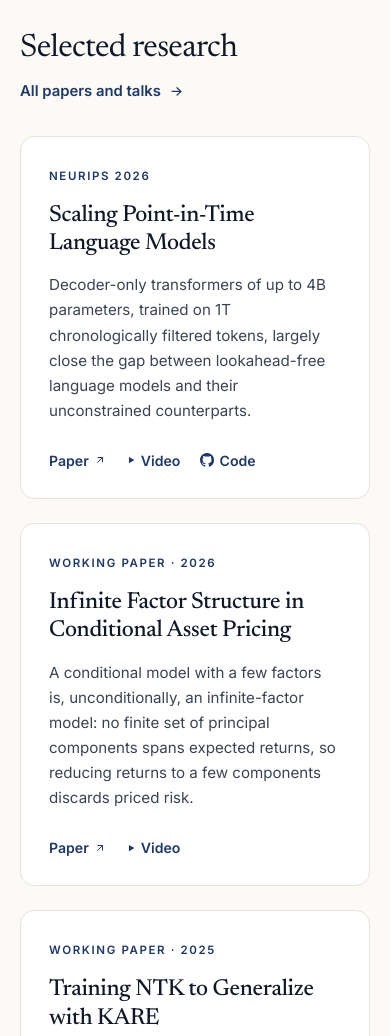
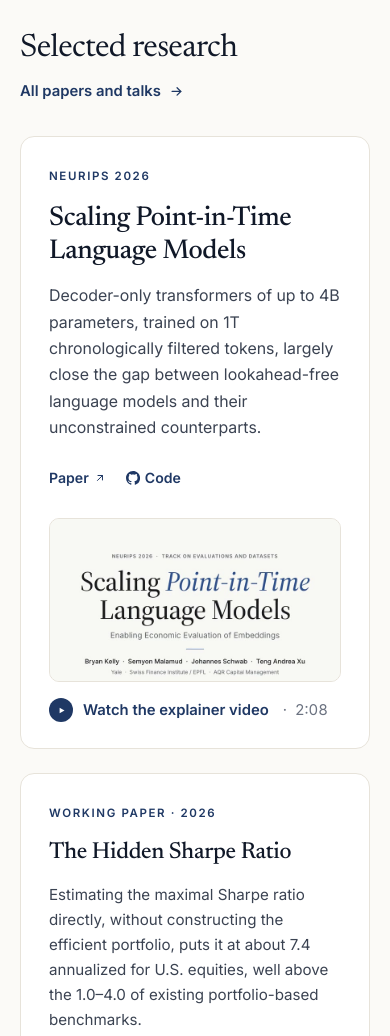
Before and after one commit to Johannes-Schwab/johannes-schwab.github.io, a plain HTML site: page index.html in a window 390 px wide. Shown: the part 1440-2476 px from the top of the page. Drawn offline with Linux system fonts and the light colour scheme.

Commit message:
Add working paper: The Hidden Sharpe Ratio; NeurIPS travel grant
- Research: new NBER WP 35988 entry with abstract, FinEML 2026 (Geneva) talk,
  NeurIPS poster now says Sydney
- Home: NeurIPS paper becomes a full-width featured card with its video, so the
  four working papers sit in an even 2x2 grid; news item for the new paper
- CV page and PDF: NeurIPS 2026 travel grant (full financial support)

Co-Authored-By: Claude Opus 5.5 <noreply@anthropic.com>

```diff
--- a/index.html
+++ b/index.html
@@ -91,14 +91,27 @@
         <a class="text-link" href="research.html">All papers and talks<svg class="icon" viewBox="0 0 24 24" fill="none" stroke="currentColor" stroke-width="2" stroke-linecap="round" stroke-linejoin="round" aria-hidden="true"><path d="M5 12h14"/><path d="m13 6 6 6-6 6"/></svg></a>
       </div>
       <div class="cards">
+        <article class="card featured">
+          <div class="card-body">
+            <span class="tag">NeurIPS 2026</span>
+            <h3><a href="https://arxiv.org/abs/2607.11889">Scaling Point-in-Time Language Models</a></h3>
+            <p>Decoder-only transformers of up to 4B parameters, trained on 1T chronologically filtered tokens, largely close the gap between lookahead-free language models and their unconstrained counterparts.</p>
+            <div class="card-links">
+              <a href="https://arxiv.org/abs/2607.11889">Paper<svg class="icon" viewBox="0 0 24 24" fill="none" stroke="currentColor" stroke-width="2" stroke-linecap="round" stroke-linejoin="round" aria-hidden="true"><path d="M7 17 17 7"/><path d="M8 7h9v9"/></svg></a>
+              <a href="https://github.com/DjoFE2021/Point-In-Time-LLM"><svg class="brand" viewBox="0 0 16 16" fill="currentColor" aria-hidden="true"><path d="M8 0C3.58 0 0 3.58 0 8c0 3.54 2.29 6.53 5.47 7.59.4.07.55-.17.55-.38 0-.19-.01-.82-.01-1.49-2.01.37-2.53-.49-2.69-.94-.09-.23-.48-.94-.82-1.13-.28-.15-.68-.52-.01-.53.63-.01 1.08.58 1.23.82.72 1.21 1.87.87 2.33.66.07-.52.28-.87.51-1.07-1.78-.2-3.64-.89-3.64-3.95 0-.87.31-1.59.82-2.15-.08-.2-.36-1.02.08-2.12 0 0 .67-.21 2.2.82.64-.18 1.32-.27 2-.27s1.36.09 2 .27c1.53-1.04 2.2-.82 2.2-.82.44 1.1.16 1.92.08 2.12.51.56.82 1.27.82 2.15 0 3.07-1.87 3.75-3.65 3.95.29.25.54.73.54 1.48 0 1.07-.01 1.93-.01 2.2 0 .21.15.46.55.38A8.01 8.01 0 0 0 16 8c0-4.42-3.58-8-8-8"/></svg>Code</a>
+            </div>
+          </div>
+          <a class="card-media" href="videos/pit-llm.mp4" data-video="pit-llm" data-title="Scaling Point-in-Time Language Models">
+            <span class="card-media-frame"><img src="videos/pit-llm-thumb.jpg" alt="" width="720" height="404" loading="lazy"></span>
+            <span class="watch-label"><span class="play"><svg viewBox="0 0 24 24" fill="currentColor" aria-hidden="true"><path d="M7 4.5v15l13-7.5z"/></svg></span>Watch the explainer video<span class="card-media-meta">2:08</span></span>
+          </a>
+        </article>
         <article class="card">
-          <span class="tag">NeurIPS 2026</span>
-          <h3><a href="https://arxiv.org/abs/2607.11889">Scaling Point-in-Time Language Models</a></h3>
-          <p>Decoder-only transformers of up to 4B parameters, trained on 1T chronologically filtered tokens, largely close the gap between lookahead-free language models and their unconstrained counterparts.</p>
+          <span class="tag">Working paper · 2026</span>
+          <h3><a href="https://www.nber.org/papers/w35988">The Hidden Sharpe Ratio</a></h3>
+          <p>Estimating the maximal Sharpe ratio directly, without constructing the efficient portfolio, puts it at about 7.4 annualized for U.S. equities, well above the 1.0–4.0 of existing portfolio-based benchmarks.</p>
           <div class="card-links">
-            <a href="https://arxiv.org/abs/2607.11889">Paper<svg class="icon" viewBox="0 0 24 24" fill="none" stroke="currentColor" stroke-width="2" stroke-linecap="round" stroke-linejoin="round" aria-hidden="true"><path d="M7 17 17 7"/><path d="M8 7h9v9"/></svg></a>
-            <a href="videos/pit-llm.mp4" data-video="pit-llm" data-title="Scaling Point-in-Time Language Models"><svg class="icon play-icon" viewBox="0 0 24 24" fill="currentColor" aria-hidden="true"><path d="M7 4.5v15l13-7.5z"/></svg>Video</a>
-            <a href="https://github.com/DjoFE2021/Point-In-Time-LLM"><svg class="brand" viewBox="0 0 16 16" fill="currentColor" aria-hidden="true"><path d="M8 0C3.58 0 0 3.58 0 8c0 3.54 2.29 6.53 5.47 7.59.4.07.55-.17.55-.38 0-.19-.01-.82-.01-1.49-2.01.37-2.53-.49-2.69-.94-.09-.23-.48-.94-.82-1.13-.28-.15-.68-.52-.01-.53.63-.01 1.08.58 1.23.82.72 1.21 1.87.87 2.33.66.07-.52.28-.87.51-1.07-1.78-.2-3.64-.89-3.64-3.95 0-.87.31-1.59.82-2.15-.08-.2-.36-1.02.08-2.12 0 0 .67-.21 2.2.82.64-.18 1.32-.27 2-.27s1.36.09 2 .27c1.53-1.04 2.2-.82 2.2-.82.44 1.1.16 1.92.08 2.12.51.56.82 1.27.82 2.15 0 3.07-1.87 3.75-3.65 3.95.29.25.54.73.54 1.48 0 1.07-.01 1.93-.01 2.2 0 .21.15.46.55.38A8.01 8.01 0 0 0 16 8c0-4.42-3.58-8-8-8"/></svg>Code</a>
+            <a href="https://www.nber.org/papers/w35988">Paper<svg class="icon" viewBox="0 0 24 24" fill="none" stroke="currentColor" stroke-width="2" stroke-linecap="round" stroke-linejoin="round" aria-hidden="true"><path d="M7 17 17 7"/><path d="M8 7h9v9"/></svg></a>
           </div>
         </article>
         <article class="card">
@@ -138,6 +151,7 @@
     <div class="container split">
       <h2>News</h2>
       <ul class="timeline">
+        <li><span class="when">2026</span><p>New working paper: <cite>The Hidden Sharpe Ratio</cite>, presented at <strong>FinEML</strong> (Geneva)</p></li>
         <li><span class="when">2026</span><p>New working paper: <cite>Infinite Factor Structure in Conditional Asset Pricing</cite></p></li>
         <li><span class="when">2026</span><p>Presented <cite>Scaling Point-in-Time Language Models</cite> at the <strong>EPFL Computational Future seminar</strong></p></li>
         <li><span class="when">2026</span><p><cite>Scaling Point-in-Time Language Models</cite> accepted at <strong>NeurIPS 2026</strong></p></li>
@@ -173,7 +187,7 @@
         <div class="footer-logos"><a class="logo-tile" href="https://www.epfl.ch" title="EPFL"><img src="logos/epfl.svg" alt="EPFL" width="62" height="18"></a><a class="logo-tile" href="https://www.sfi.ch" title="Swiss Finance Institute"><img class="sfi" src="logos/sfi.svg" alt="Swiss Finance Institute" width="51" height="26"></a></div>
       </div>
     </div>
-    <div class="footer-bottom"><span>© 2026 Johannes Schwab</span><span>Last updated October 2026</span></div>
+    <div class="footer-bottom"><span>© 2026 Johannes Schwab</span><span>Last updated November 2026</span></div>
   </div>
 </footer>
 </body>
--- a/style.css
+++ b/style.css
@@ -126,6 +126,23 @@ cite { font: italic 400 1.07em/1.4 var(--font-display); color: var(--ink); }
 .card-links a { display: inline-flex; align-items: center; gap: 5px; color: var(--navy); text-decoration: none; }
 .card-links a:hover { text-decoration: underline; text-underline-offset: 4px; }
 .card-links .icon { width: 0.85em; height: 0.85em; }
+
+/* Featured card: the peer-reviewed paper spans the grid, its video on the right */
+.card.featured { grid-column: 1 / -1; display: grid; grid-template-columns: minmax(0, 1fr) minmax(0, 420px); gap: 56px; align-items: center; padding: 34px 34px 34px 36px; }
+.card.featured .card-body { display: flex; flex-direction: column; align-self: stretch; }
+.card.featured h3 { font-size: 1.7rem; }
+.card.featured p { max-width: 34rem; font-size: 1rem; }
+.card-media { display: block; text-decoration: none; }
+.card-media-frame {
+  display: block; aspect-ratio: 16 / 9; overflow: hidden;
+  border: 1px solid var(--line); border-radius: 10px; background: var(--paper);
+}
+.card-media-frame img { display: block; width: 100%; height: 100%; object-fit: cover; transition: transform .5s var(--ease); }
+.card-media:hover .card-media-frame img { transform: scale(1.03); }
+.card-media .watch-label { margin-top: 16px; }
+.card-media:hover .play { background: var(--navy-deep); transform: scale(1.08); }
+.card-media-meta { margin-left: 4px; font-weight: 400; color: var(--ink-3); font-variant-numeric: tabular-nums; }
+.card-media-meta::before { content: "·"; margin-right: 8px; }
 
 .split { display: grid; grid-template-columns: 300px minmax(0, 1fr); gap: 64px; }
 .timeline { list-style: none; margin: 0; padding: 0; }
@@ -296,8 +313,8 @@ cite { font: italic 400 1.07em/1.4 var(--font-display); color: var(--ink); }
 .d4 { animation-delay: .24s; } .d5 { animation-delay: .3s; }
 @media (prefers-reduced-motion: reduce) {
   .rise, .player[open] { animation: none; }
-  .btn, .card, .chip, .text-link .icon, .abstract summary::before, .pub h3 a, .watch, .watch-thumb img, .play { transition: none; }
-  .watch:hover .watch-thumb img, .watch:hover .play { transform: none; }
+  .btn, .card, .chip, .text-link .icon, .abstract summary::before, .pub h3 a, .watch, .watch-thumb img, .play, .card-media-frame img { transition: none; }
+  .watch:hover .watch-thumb img, .watch:hover .play, .card-media:hover .card-media-frame img, .card-media:hover .play { transform: none; }
 }
 
 /* --- Smaller screens ------------------------------------------------------ */
@@ -305,6 +322,8 @@ cite { font: italic 400 1.07em/1.4 var(--font-display); color: var(--ink); }
   .hero .container { grid-template-columns: 1fr; gap: 56px; }
   .portrait { max-width: 420px; }
   .cards { grid-template-columns: 1fr; }
+  .card.featured { grid-template-columns: 1fr; gap: 28px; padding: 30px 28px 26px; }
+  .card-media { max-width: 480px; }
   .split, .block > .container { grid-template-columns: 1fr; gap: 28px; }
   .block-title { position: static; }
   .footer-grid { grid-template-columns: 1fr 1fr; }
```
Also changed, not shown: cv.html (+6 -1 lines), research.html (+18 -2 lines), teaching.html (+1 -1 lines), 1 other file.
